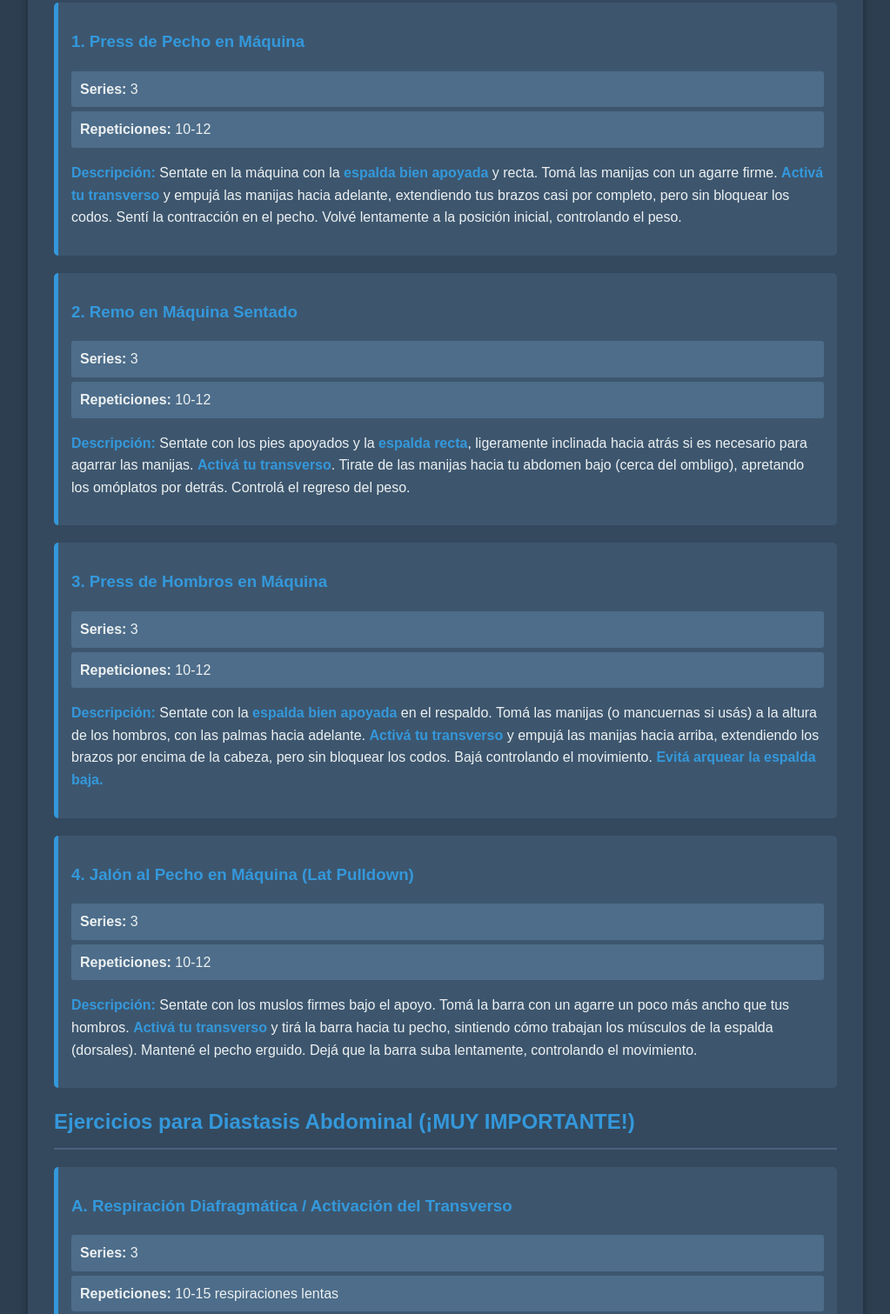
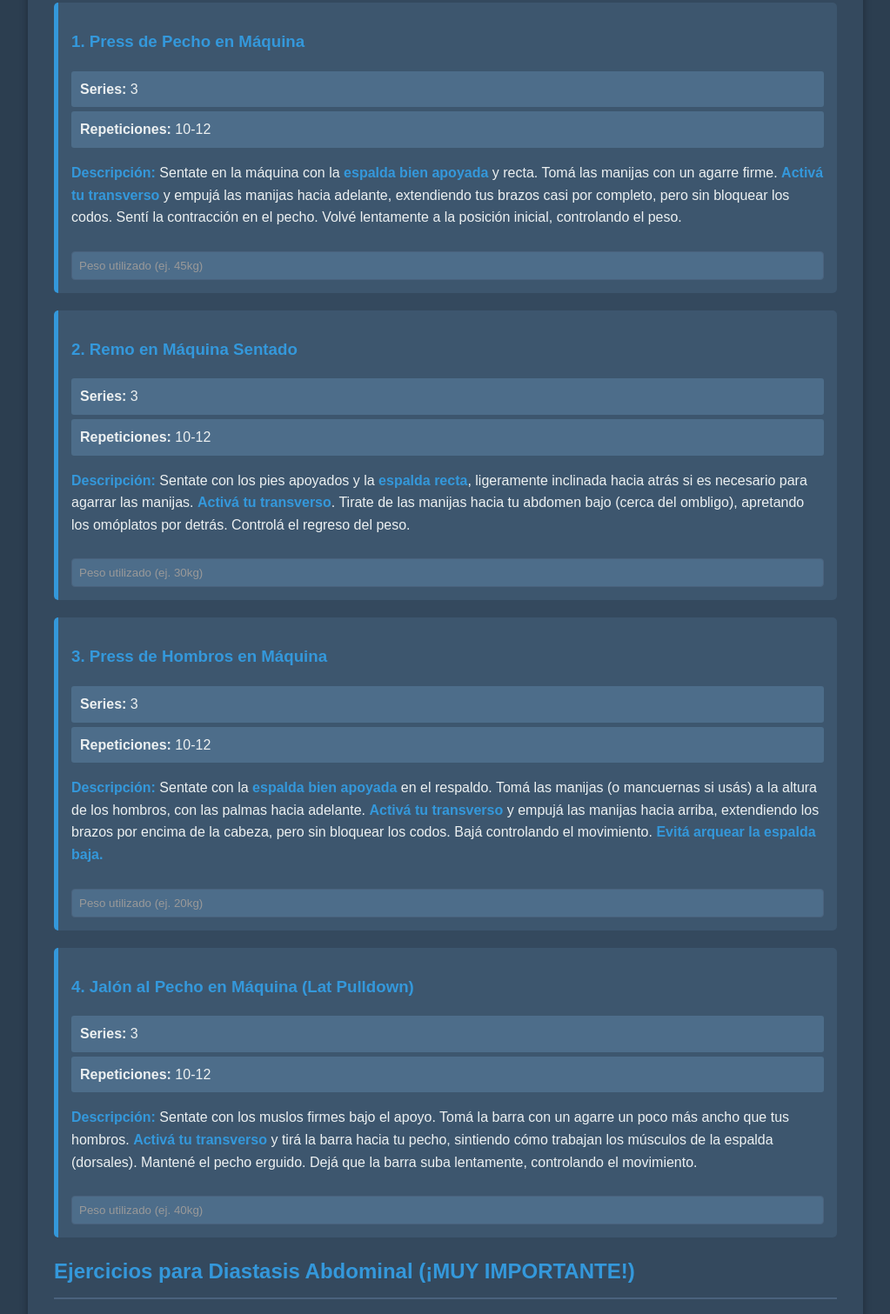
Before and after one commit to ernesarevalo/gymroutine, a plain HTML site: page dia1.html in a window 1280 px wide. Shown: the part 329-1840 px from the top of the page at 87% size, without its empty margins (128-1151 px from the left). Drawn offline with Linux system fonts and the light colour scheme.

Commit message:
Update dia1.html

```diff
--- a/dia1.html
+++ b/dia1.html
@@ -21,7 +21,8 @@
                 <li><strong>Repeticiones:</strong> 10-12</li>
             </ul>
             <p><strong>Descripción:</strong> Sentate en la máquina con la <strong>espalda bien apoyada</strong> y recta. Tomá las manijas con un agarre firme. <strong>Activá tu transverso</strong> y empujá las manijas hacia adelante, extendiendo tus brazos casi por completo, pero sin bloquear los codos. Sentí la contracción en el pecho. Volvé lentamente a la posición inicial, controlando el peso.</p>
-            </div>
+            <input type="text" class="weight-input" placeholder="Peso utilizado (ej. 45kg)">
+        </div>
 
         <div class="exercise">
             <h3>2. Remo en Máquina Sentado</h3>
@@ -30,7 +31,8 @@
                 <li><strong>Repeticiones:</strong> 10-12</li>
             </ul>
             <p><strong>Descripción:</strong> Sentate con los pies apoyados y la <strong>espalda recta</strong>, ligeramente inclinada hacia atrás si es necesario para agarrar las manijas. <strong>Activá tu transverso</strong>. Tirate de las manijas hacia tu abdomen bajo (cerca del ombligo), apretando los omóplatos por detrás. Controlá el regreso del peso.</p>
-            </div>
+            <input type="text" class="weight-input" placeholder="Peso utilizado (ej. 30kg)">
+        </div>
 
         <div class="exercise">
             <h3>3. Press de Hombros en Máquina</h3>
@@ -39,7 +41,8 @@
                 <li><strong>Repeticiones:</strong> 10-12</li>
             </ul>
             <p><strong>Descripción:</strong> Sentate con la <strong>espalda bien apoyada</strong> en el respaldo. Tomá las manijas (o mancuernas si usás) a la altura de los hombros, con las palmas hacia adelante. <strong>Activá tu transverso</strong> y empujá las manijas hacia arriba, extendiendo los brazos por encima de la cabeza, pero sin bloquear los codos. Bajá controlando el movimiento. <strong>Evitá arquear la espalda baja.</strong></p>
-            </div>
+            <input type="text" class="weight-input" placeholder="Peso utilizado (ej. 20kg)">
+        </div>
 
         <div class="exercise">
             <h3>4. Jalón al Pecho en Máquina (Lat Pulldown)</h3>
@@ -48,10 +51,10 @@
                 <li><strong>Repeticiones:</strong> 10-12</li>
             </ul>
             <p><strong>Descripción:</strong> Sentate con los muslos firmes bajo el apoyo. Tomá la barra con un agarre un poco más ancho que tus hombros. <strong>Activá tu transverso</strong> y tirá la barra hacia tu pecho, sintiendo cómo trabajan los músculos de la espalda (dorsales). Mantené el pecho erguido. Dejá que la barra suba lentamente, controlando el movimiento.</p>
-            </div>
+            <input type="text" class="weight-input" placeholder="Peso utilizado (ej. 40kg)">
+        </div>
 
         <h2>Ejercicios para Diastasis Abdominal (¡MUY IMPORTANTE!)</h2>
-
         <div class="exercise">
             <h3>A. Respiración Diafragmática / Activación del Transverso</h3>
             <ul>
@@ -93,6 +96,7 @@
             <a href="index.html">Inicio</a>
             <a href="dia2.html">Ir al Día 2</a>
             <a href="dia3.html">Ir al Día 3</a>
+            <a href="estiramientos.html">Estiramientos</a>
         </div>
     </div>
 </body>
```
